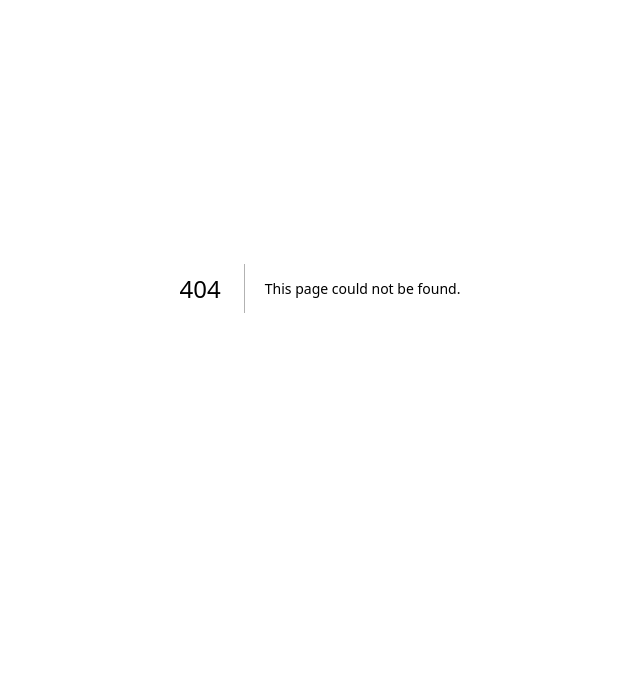
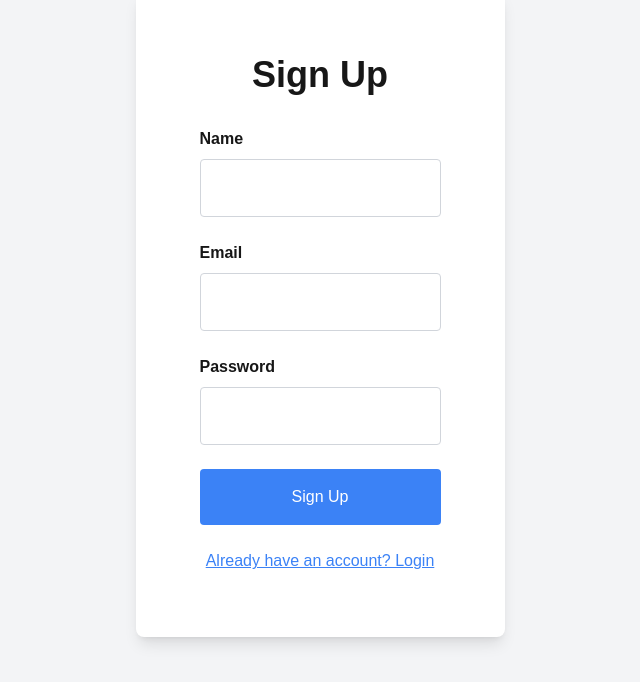
Before and after one commit to Irfanly/mycsd-event-hub, a Next.js app: page /login in a window 1280 px wide. Before the commit this address had no page. Shown: the part 112-794 px from the top of the page, without its empty margins (320-960 px from the left). Built offline with nearby package versions, Linux system fonts and the light colour scheme.

Commit message:
Login page

```diff
--- /dev/null
+++ b/app/(pages)/login/page.tsx
@@ -0,0 +1,100 @@
+'use client';
+
+import { useState } from "react";
+import { auth } from "@/conf/firebase";
+import { createUserWithEmailAndPassword, signInWithEmailAndPassword } from "firebase/auth";
+import Head from "next/head";
+import Image from "next/image";
+
+export default function AuthPage() {
+  const [isSignUp, setIsSignUp] = useState(true);
+  const [email, setEmail] = useState("");
+  const [password, setPassword] = useState("");
+  const [name, setName] = useState("");
+
+  const handleAuth = async (e: React.FormEvent) => {
+    e.preventDefault();
+    try {
+      if (isSignUp) {
+        await createUserWithEmailAndPassword(auth, email, password);
+        // Optionally, you can update the user's profile with the name
+      } else {
+        await signInWithEmailAndPassword(auth, email, password);
+      }
+    } catch (error) {
+      console.error("Authentication error:", error);
+    }
+  };
+
+  return (
+    <>
+      <Head>
+        <title>{isSignUp ? "Sign Up" : "Login"} - My App</title>
+      </Head>
+      <div className="flex items-center justify-center min-h-screen p-8 bg-gray-100">
+        <main className="flex flex-col gap-4 items-center">
+          <Image
+            className="invert"
+            src="/next.svg"
+            alt="Next.js logo"
+            width={180}
+            height={38}
+            priority
+          />
+          <div className="flex flex-col items-center bg-white p-16 rounded-lg shadow-lg w-full max-w-2xl">
+            <h1 className="text-4xl font-bold mb-8">{isSignUp ? "Sign Up" : "Login"}</h1>
+            <form className="flex flex-col gap-6 w-full" onSubmit={handleAuth}>
+              {isSignUp && (
+                <div className="flex flex-col gap-2">
+                  <label htmlFor="name" className="font-bold">Name</label>
+                  <input
+                    type="text"
+                    id="name"
+                    name="name"
+                    required
+                    className="p-4 border border-gray-300 rounded"
+                    value={name}
+                    onChange={(e) => setName(e.target.value)}
+                  />
+                </div>
+              )}
+              <div className="flex flex-col gap-2">
+                <label htmlFor="email" className="font-bold">Email</label>
+                <input
+                  type="email"
+                  id="email"
+                  name="email"
+                  required
+                  className="p-4 border border-gray-300 rounded"
+                  value={email}
+                  onChange={(e) => setEmail(e.target.value)}
+                />
+              </div>
+              <div className="flex flex-col gap-2">
+                <label htmlFor="password" className="font-bold">Password</label>
+                <input
+                  type="password"
+                  id="password"
+                  name="password"
+                  required
+                  className="p-4 border border-gray-300 rounded"
+                  value={password}
+                  onChange={(e) => setPassword(e.target.value)}
+                />
+              </div>
+              <button type="submit" className="p-4 bg-blue-500 text-white rounded hover:bg-blue-700 transition">
+                {isSignUp ? "Sign Up" : "Login"}
+              </button>
+            </form>
+            <button
+              className="mt-6 text-blue-500 underline"
+              onClick={() => setIsSignUp(!isSignUp)}
+            >
+              {isSignUp ? "Already have an account? Login" : "Don't have an account? Sign Up"}
+            </button>
+          </div>
+        </main>
+      </div>
+    </>
+  );
+}
--- a/conf/firebase.js
+++ b/conf/firebase.js
@@ -1,6 +1,7 @@
 // Import the functions you need from the SDKs you need
 import { initializeApp } from "firebase/app";
 import { getAnalytics } from "firebase/analytics";
+import { getAuth } from "firebase/auth";
 // TODO: Add SDKs for Firebase products that you want to use
 // https://firebase.google.com/docs/web/setup#available-libraries
 
@@ -19,3 +20,5 @@ const firebaseConfig = {
 // Initialize Firebase
 const app = initializeApp(firebaseConfig);
 const analytics = getAnalytics(app);
+const auth = getAuth();
+export { auth };
```
